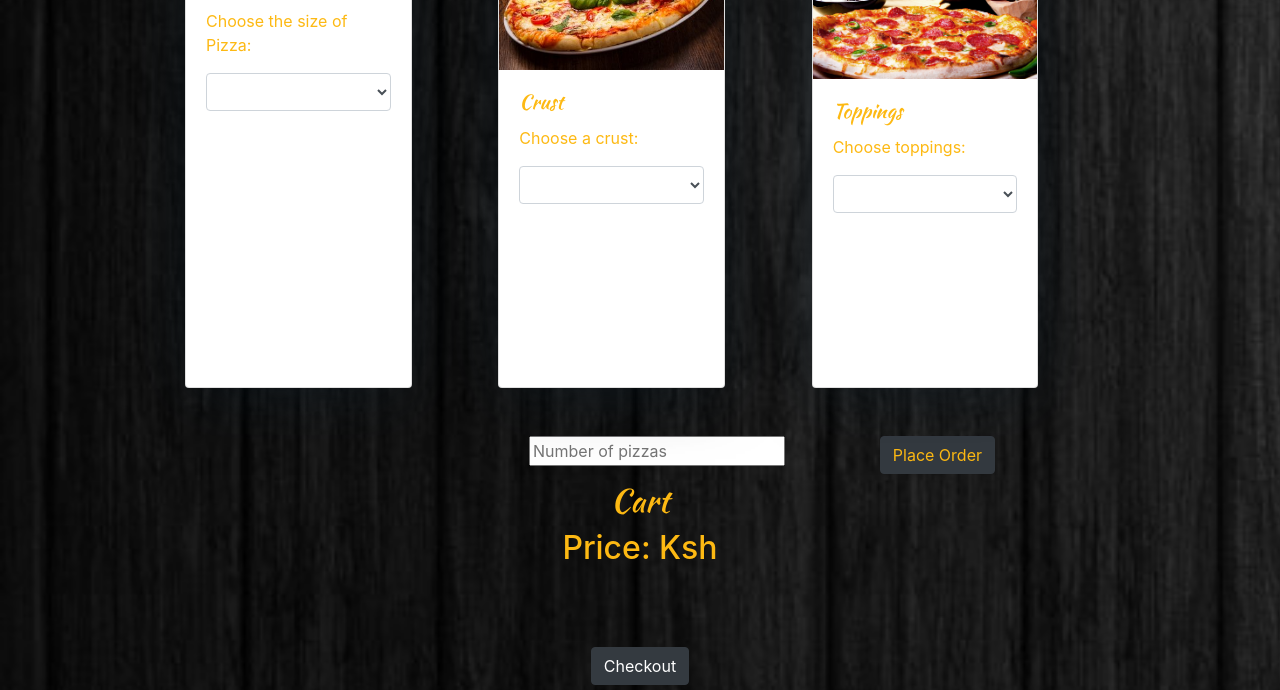
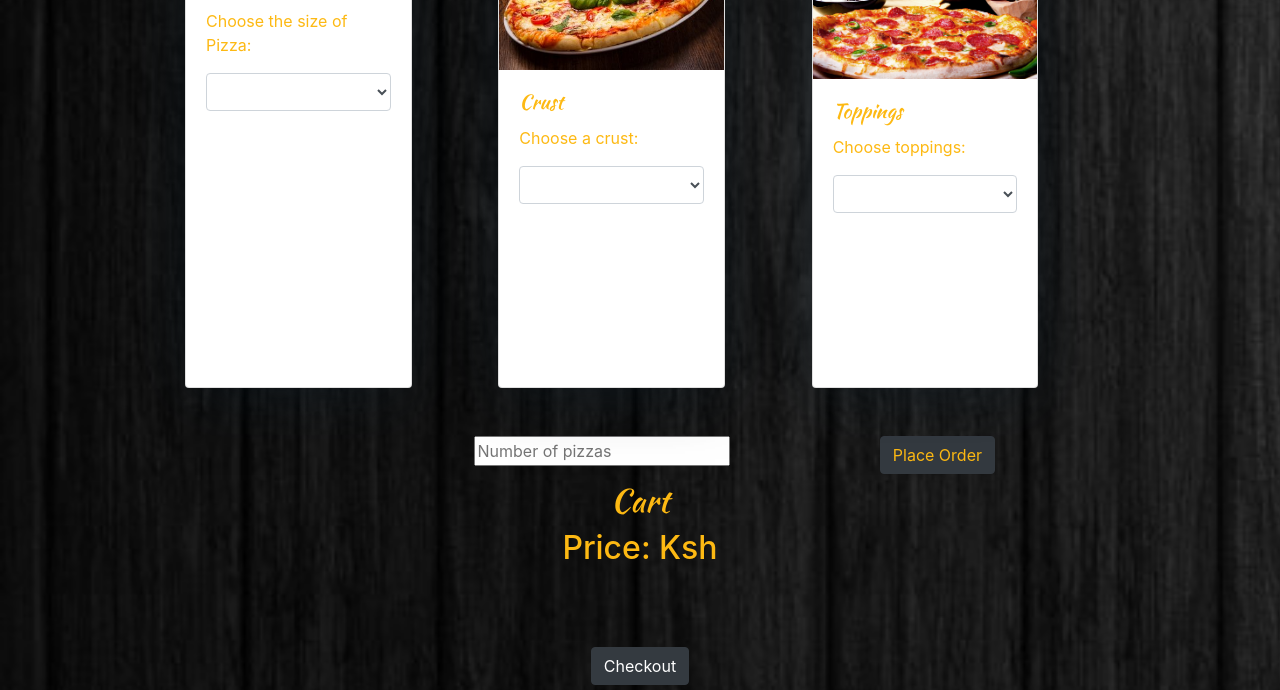
Before and after one commit to Arthur-Ochieng/Pizza-Delivery, a plain HTML site: page index.html in a window 1280 px wide. Shown: the part 1394-2084 px from the top of the page. Drawn offline with nearby package versions, Linux system fonts and the light colour scheme; files whose address does not match are found by name; a web font is replaced by a local one.

Commit message:
margin of the input box changed

```diff
--- a/css/styles.css
+++ b/css/styles.css
@@ -131,5 +131,5 @@ h2 {
     }
 }
 #amount{
-    margin-left: 40%;
+    margin-left: 35%;
 }
```
